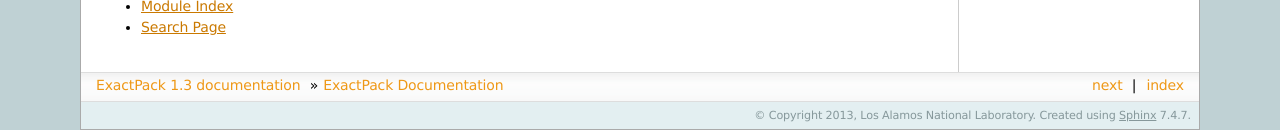
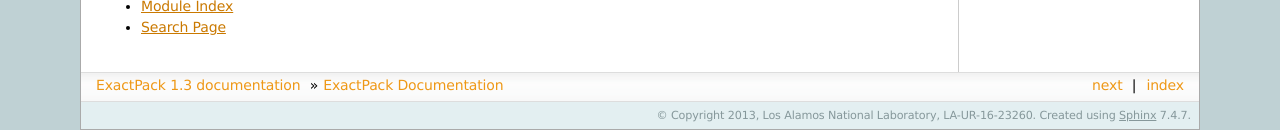
Before and after one commit to lanl/ExactPack, a Sphinx documentation site: the page built from doc/source/index.rst, in a window 1280 px wide. Shown: the part 970-1100 px from the top of the page. Built offline with Sphinx 7.4.7, drawn with Linux system fonts in a browser that asks for light colours.

Commit message:
Added LA-UR-16-23260 to doc/conf.py as per Scott's suggestion.

```diff
--- a/doc/source/conf.py
+++ b/doc/source/conf.py
@@ -44,7 +44,7 @@ master_doc = 'index'
 
 # General information about the project.
 project = u'ExactPack'
-copyright = u'2013, Los Alamos National Laboratory'
+copyright = u'2013, Los Alamos National Laboratory, LA-UR-16-23260'
 
 # The version info for the project you're documenting, acts as replacement for
 # |version| and |release|, also used in various other places throughout the
@@ -188,7 +188,7 @@ latex_elements = {
 # (source start file, target name, title, author, documentclass [howto/manual]).
 latex_documents = [
   ('index', 'ExactPack.tex', u'ExactPack Documentation',
-   u'Verification Team', 'manual'),
+   u'Verification Team, LA-UR-16-23260', 'manual'),
 ]
 
 # The name of an image file (relative to this directory) to place at the top of
```
